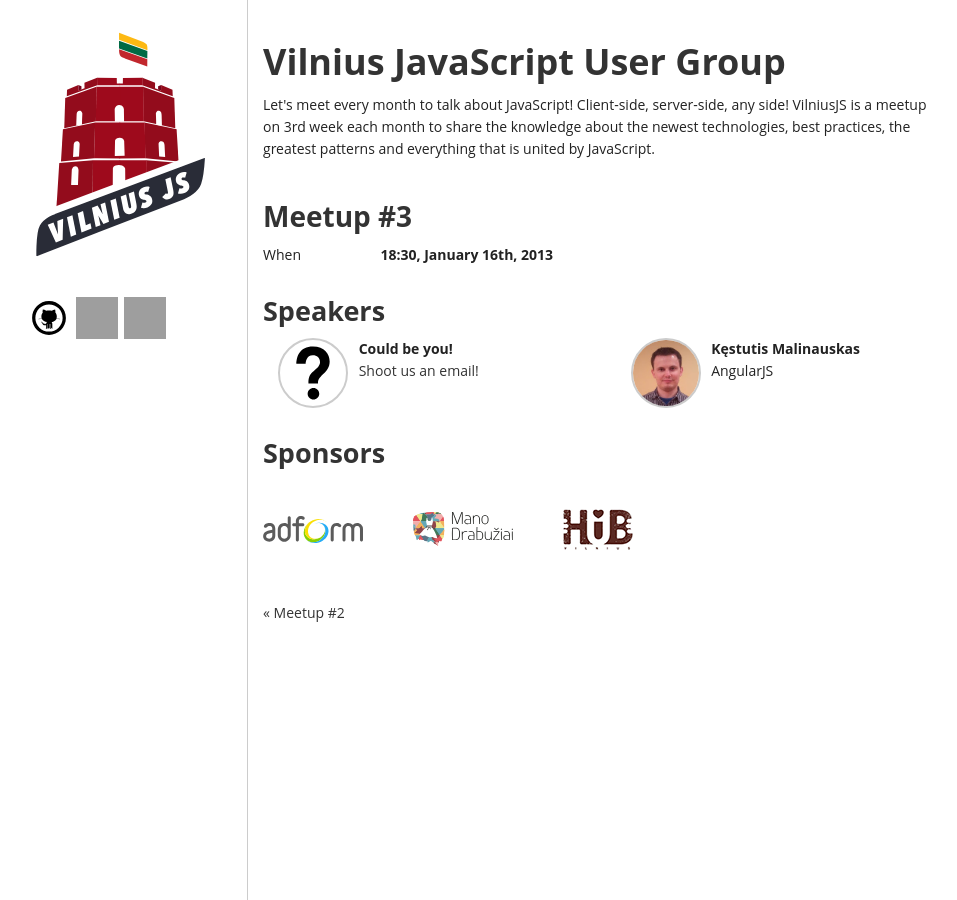
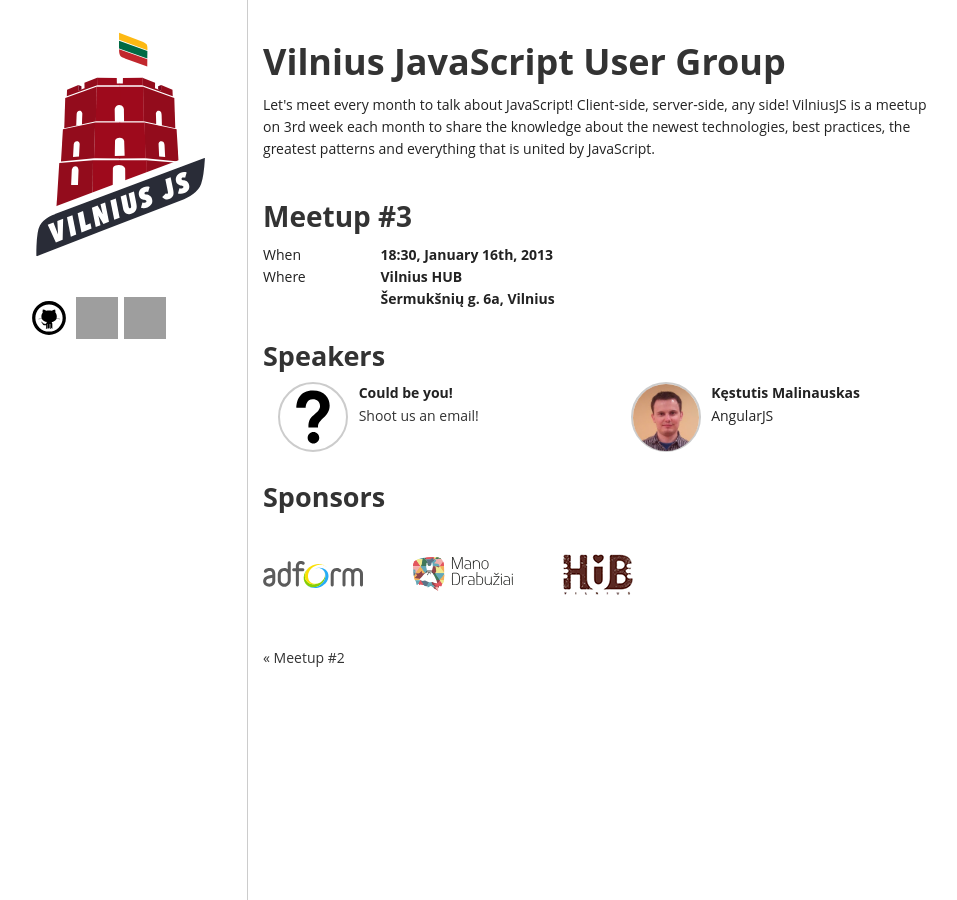
Before and after one commit to VilniusJS/vilniusjs.lt, a Jekyll site: the page built from _posts/2013-01-16-meetup3.html, in a window 1280 px wide. Shown: the whole page, without its empty margins (157-1114 px from the left). Built offline with Jekyll 4.4.1, drawn with Linux system fonts in a browser that asks for light colours; comment, search, counter and statistics services are not loaded; grey boxes are pictures that could not be loaded.

Commit message:
Add location to third meetup

```diff
--- a/_posts/2013-01-16-meetup3.html
+++ b/_posts/2013-01-16-meetup3.html
@@ -7,6 +7,13 @@
 <div class="row">
   <div class="two columns">When</div>
   <div class="ten columns strong">18:30, January 16th, 2013</div>
+</div>
+<div class="row">
+  <div class="two columns">Where</div>
+  <div class="ten columns strong">
+    Vilnius HUB<br />
+    Šermukšnių g. 6a, Vilnius
+  </div>
 </div>
 
 <h3>Speakers</h3>
```
